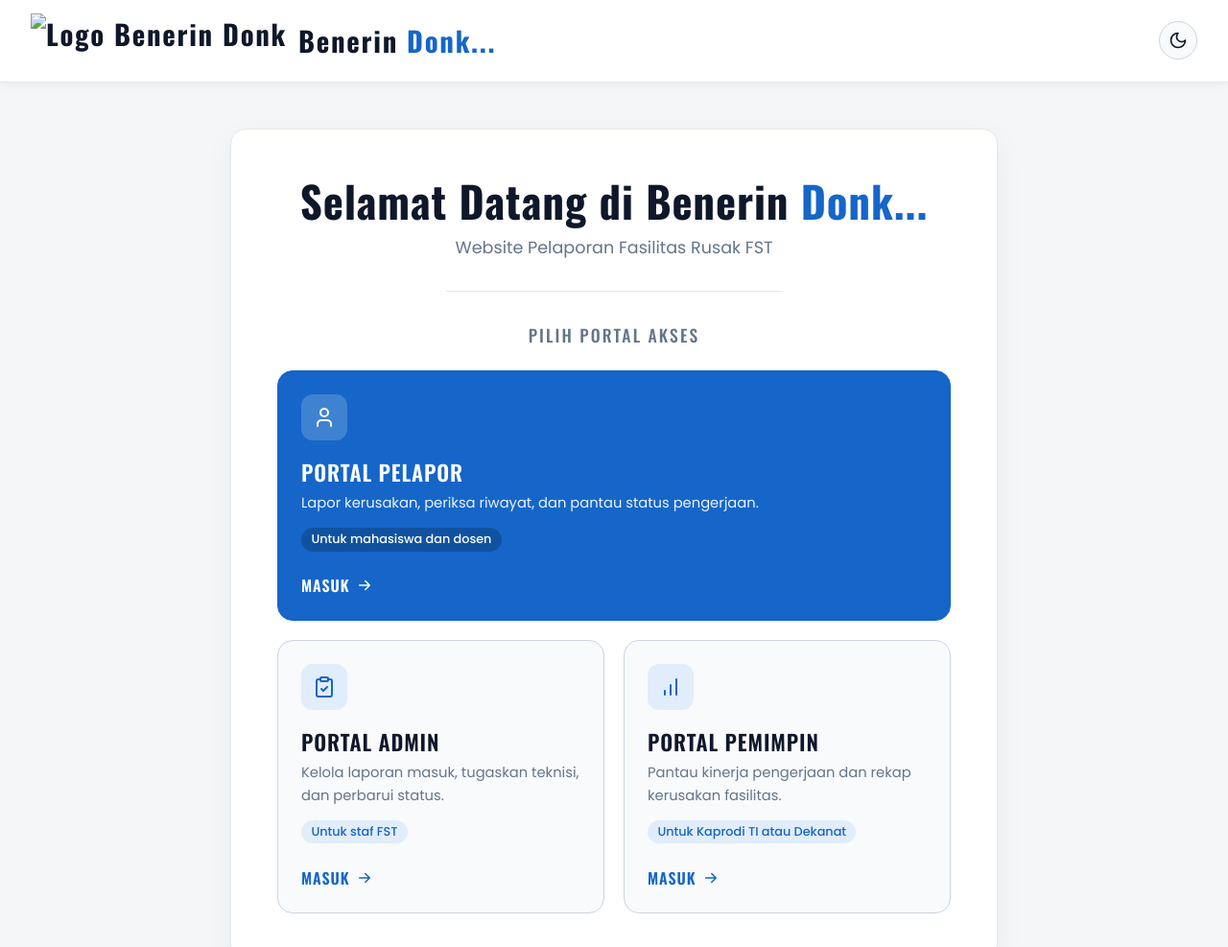
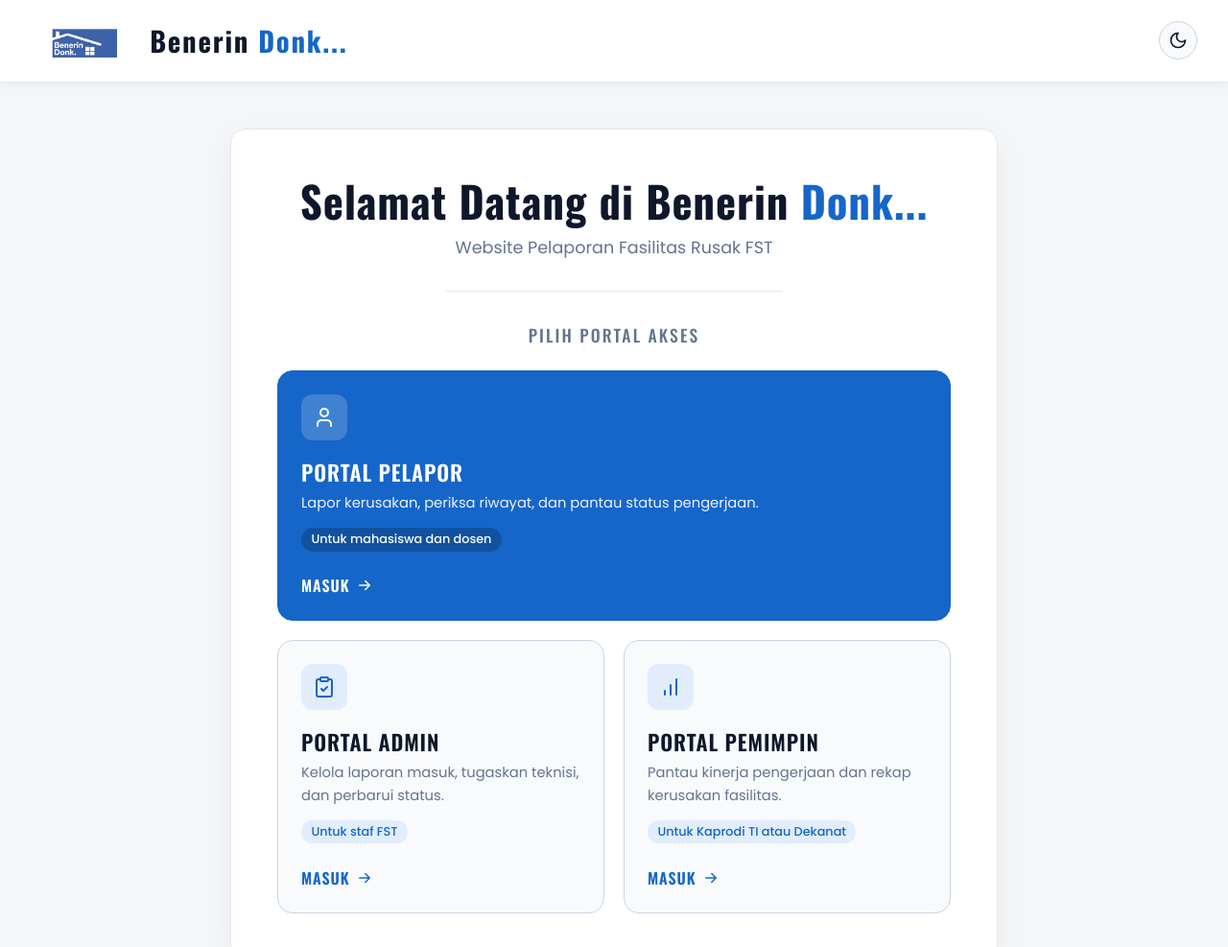
Before and after one commit to daf2a99/Rekayasa-Perangkat-Lunak-3A, a website: page Pelaporan-Fasilitas-Rusak/public/landing/landing.html in a window 1280 px wide. Shown: the top 987 px of the page at 96% size. Drawn offline with nearby package versions, Linux system fonts and the light colour scheme.

Commit message:
Add files via upload

```diff
--- a/Pelaporan-Fasilitas-Rusak/public/landing/landing.html
+++ b/Pelaporan-Fasilitas-Rusak/public/landing/landing.html
@@ -10,7 +10,7 @@
       rel="stylesheet"
     />
     <link rel="stylesheet" href="landing.css" />
-    <link rel="icon" type="image/png" href="../logoBG.png" />
+    <link rel="icon" type="image/png" href="../logo.jpeg" />
     <title>Selamat Datang — Benerin Donk...</title>
     <link rel="icon" type="image/png" href="../../logo.jpeg"/>
   </head>
@@ -20,7 +20,7 @@
     <header>
 
       <div class="logo">
-        <img src="../../logo-nobg.png" alt="Logo Benerin Donk" />
+        <img src="../logo-nobg.png" alt="Logo Benerin Donk" />
         <span>Benerin<span class="accent"> Donk...</span></span>
       </div>
 
```
